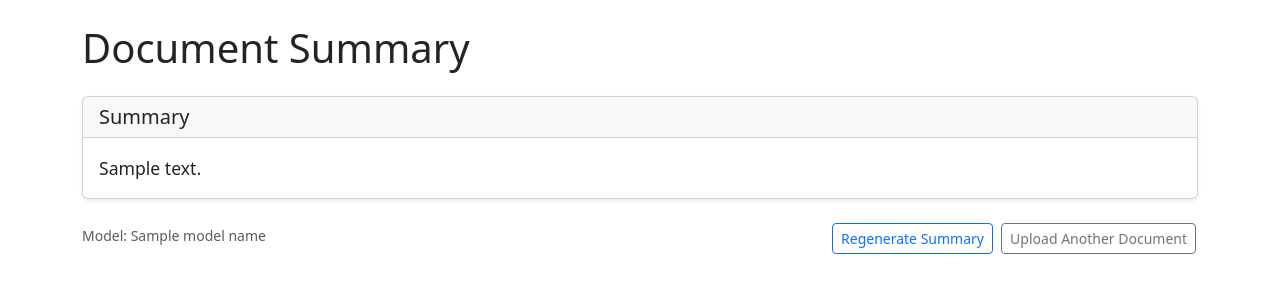
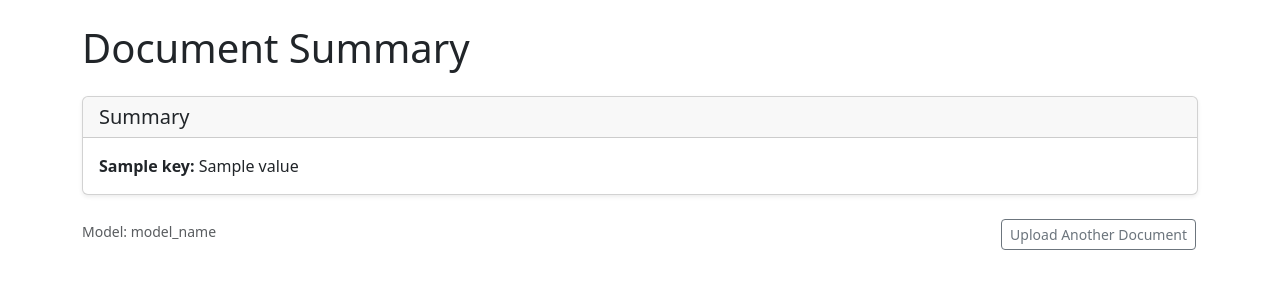
Before and after one commit to PSurnin/rag_file_reader, a FastAPI app: template app/templates/result.html in a window 1280 px wide. Shown: the top 300 px of the page. Run offline with FastAPI, Linux system fonts and the light colour scheme; the template is opened without the code that fills it: most values are stand-ins (such as "Sample title", 1, 10 or a date in 2020).

Commit message:
return resulting data

```diff
--- a/app/schemas/redis_document.py
+++ b/app/schemas/redis_document.py
@@ -18,6 +18,10 @@ class DocumentDTO(BaseModel):
     result: Optional[str] = None
     created_at: datetime
     updated_at: datetime
+
+    def dict_items(self):
+        """Возвращает поля как итератор пар (ключ, значение)"""
+        return self.dict().items()
 
     @classmethod
     def from_redis(cls, document_id: str, data: dict):
--- a/app/templates/result.html
+++ b/app/templates/result.html
@@ -14,28 +14,29 @@
             <div class="col-12">
                 <h1 class="mb-4">Document Summary</h1>
 
+
                 <div class="card mb-4">
                     <div class="card-header">
                         <h5 class="mb-0">Summary</h5>
                     </div>
                     <div class="card-body">
-                        <div class="summary-text">{{ summary }}</div>
+                        {% for key, value in doc_data.items() %}
+                            <div>
+                                <strong>{{ key }}:</strong>
+                                <span>{{ value }}</span>
+                            </div>
+                        {% endfor %}
                     </div>
                 </div>
 
                 <div class="row">
                     <div class="col-md-6">
                         <div class="model-info mb-3">
-                            <small class="text-muted">Model: {{ model_name }}</small>
+                            <small class="text-muted">Model: model_name </small>
                         </div>
                     </div>
                     <div class="col-md-6 text-md-end">
                         <div class="actions">
-                            <form action="/regenerate" method="post" class="d-inline">
-                                <button type="submit" class="btn btn-outline-primary btn-sm">
-                                    Regenerate Summary
-                                </button>
-                            </form>
                             <a href="/" class="btn btn-outline-secondary btn-sm">
                                 Upload Another Document
                             </a>
```
Also changed, not shown: app/routes/web.py (+13 -4 lines).
